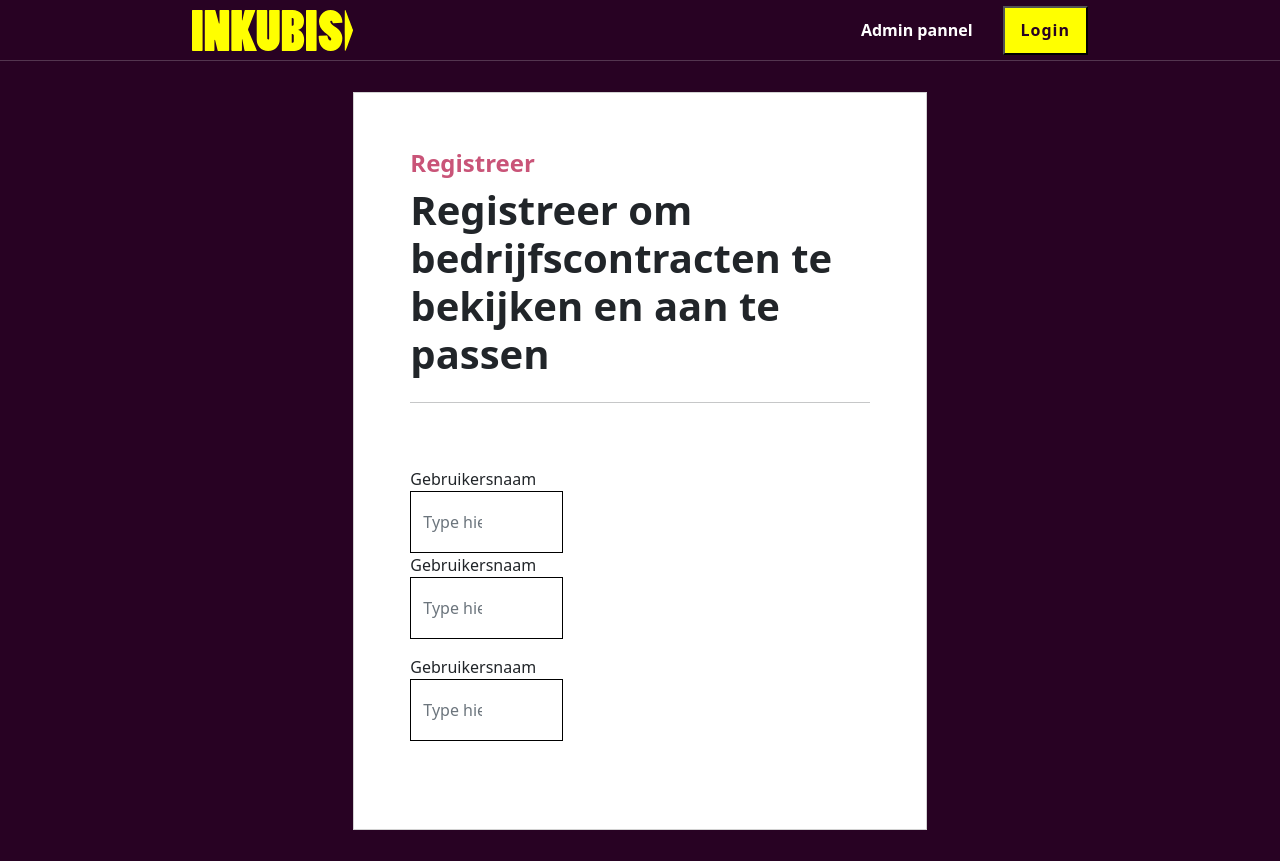
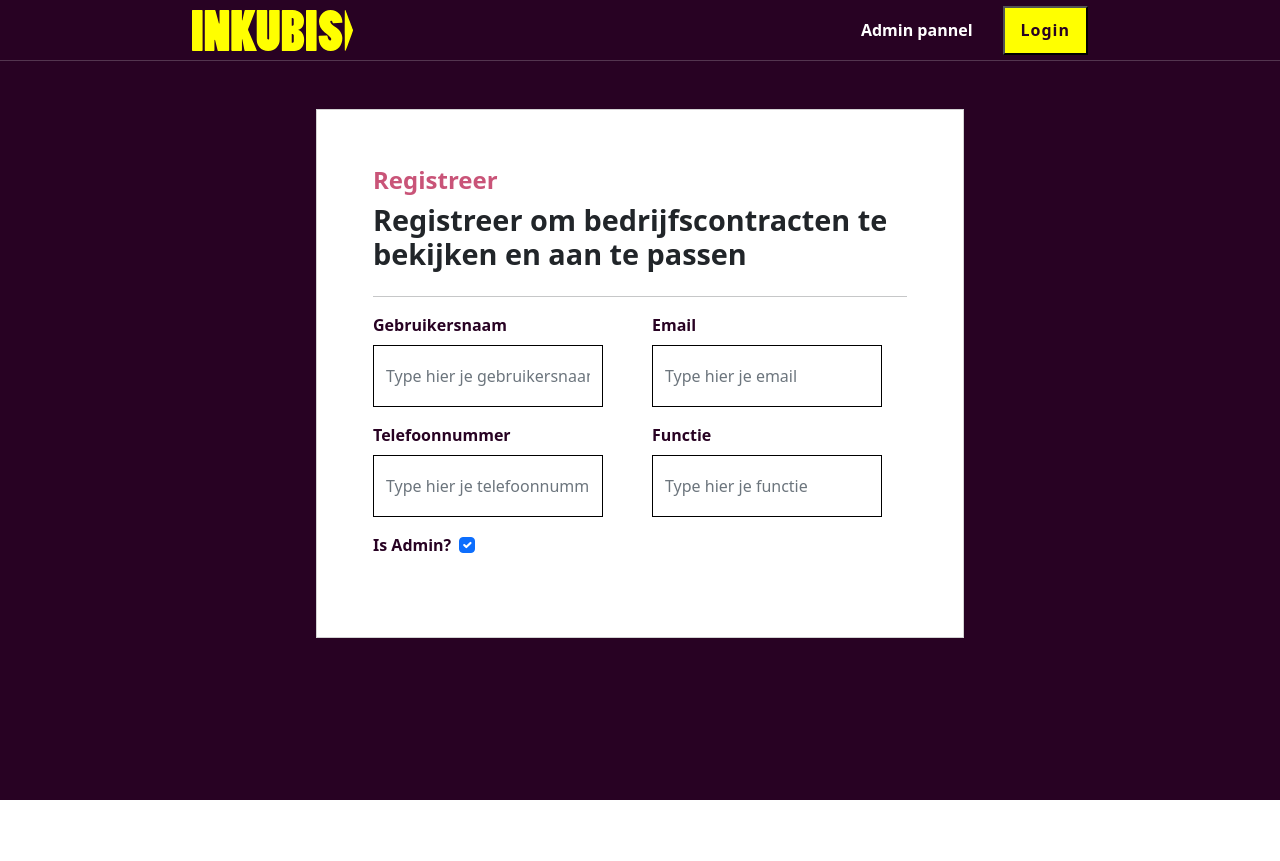
Before and after one commit to kevinvgils/Inkubis-app-frontend, an Angular app: page /register in a window 1280 px wide. After the commit the page ends 800 px from the top, so only its background shows below. Built offline with nearby package versions, Linux system fonts and the light colour scheme.

Commit message:
register finished

```diff
--- a/src/app/components/login/login.component.css
+++ b/src/app/components/login/login.component.css
@@ -45,7 +45,7 @@ input {
 }
 
 .form-control {
-  padding-right: 5rem;
+    width: 70%;
 }
 
 .btn {
@@ -58,4 +58,5 @@ input {
 .btn:hover {
     transition: 0.5s;
     background-color: #c95478;
+    transform: scale(1.02);
 }
--- a/src/app/components/login/login.component.html
+++ b/src/app/components/login/login.component.html
@@ -1,4 +1,4 @@
-<div class="vh-100 d-flex justify-content-center align-items-center">
+<div class="d-flex overflow-hidden">
     <div class="container my-5">
         <div class="row justify-content-start">
             <div class="col-md-5 p-0">
@@ -20,12 +20,9 @@
                             <div class="mb-3">
                                 <label for="password" class="form-label">Wachtwoord</label>
                                 <input type="password" class="form-control" id="password" placeholder="Type hier je wachtwoord" />
+                                <a routerLink="" class="btn end-0 mx-5 my-3">Versturen</a>
                             </div>
-                            <h6 class="my-3">
-                                Nog geen account? <a routerLink="/register">Klik hier</a>
-                            </h6>
                         </form>
-                        <a routerLink="" class="btn end-0 mx-5">Versturen</a>
                     </div>
                 </div>
             </div>
--- a/src/app/components/register/register.component.css
+++ b/src/app/components/register/register.component.css
@@ -5,7 +5,7 @@
 }
 
 h3 {
-    font-size: 2.5rem !important;
+    font-size: 1.8rem !important;
 }
 
 hr {
@@ -17,16 +17,10 @@ hr {
     font-size: 1.5rem;
 }
 
-@media (max-width:1000px) {
-    .card {
-        width: auto;
-        height: auto;
-    }
-}
-
-.no-padding {
-    padding-left: 0;
-    padding-right: 0;
+.card {
+    max-width: 50rem;
+    max-height: 45vw;
+    display: flex;
 }
 
 input {
@@ -36,7 +30,8 @@ input {
 }
 
 .form-control {
-    padding-right: 5rem;
+    width: 90%;
+    font-size: 1rem;
 }
 
 .btn {
--- a/src/app/components/register/register.component.html
+++ b/src/app/components/register/register.component.html
@@ -1,51 +1,50 @@
-<div class="vh-100 d-flex justify-content-center align-items-center">
-    <div class="container">
-        <div class="row justify-content-center">
-            <div class="col-md-8">
+<div class="d-flex overflow-hidden">
+    <div class="container my-5">
+        <div class="row justify-content-center ">
+            <div class="col-md-9">
                 <div class="card rounded-0 bg-white">
-                    <div class="card-body m-2 p-5">
-                        <h6 class="login-preTitle">Registreer</h6>
-                        <h3 class="card-title">
+                    <div class="card-body m-2 p-5 ">
+                        <h6 class="login-preTitle ">Registreer</h6>
+                        <h3 class="card-title ">
                             Registreer om bedrijfscontracten te bekijken en aan te passen
                         </h3>
-                        <hr class="mt-4" />
+                        <hr class="mt-4 " />
+                        <form class="mb-3">
                             <div class="row">
-                            <form class="mb-3 mt-md-5">
-                                <div class="col-md-4">
+                                <div class="col">
                                     <div class="mb-3">
-                                        <label for="username" class="form=label">Gebruikersnaam</label
-                    >
-                    <input
-                      type="username"
-                      class="form-control"
-                      id="username"
-                      placeholder="Type hier je gebruikersnaam"
-                    />
-                    <label for="username" class="form=label"
-                    >Gebruikersnaam</label
-                  >
-                  <input
-                    type="username"
-                    class="form-control"
-                    id="username"
-                    placeholder="Type hier je gebruikersnaam"
-                  />
+                                        <label for="username " class="form-label ">Gebruikersnaam</label>
+                                        <input type="username " class="form-control " id="username " placeholder="Type hier je gebruikersnaam" />
                                     </div>
                                 </div>
-                    <div class="col-md-4">
-                      <div class="mb-3">
-                        <label for="username" class="form=label"
-                          >Gebruikersnaam</label
-                        >
-                        <input
-                          type="username"
-                          class="form-control"
-                          id="username"
-                          placeholder="Type hier je gebruikersnaam"
-                        />
+                                <div class="col">
+                                    <div class="mb-3 ">
+                                        <label for="username " class="form-label ">Email</label>
+                                        <input type="username " class="form-control" id="username " placeholder="Type hier je email" />
                                     </div>
                                 </div>
-
+                            </div>
+                            <div class="row ">
+                                <div class="col">
+                                    <div class="mb-3">
+                                        <label for="phoneNumber" class="form-label ">Telefoonnummer</label>
+                                        <input type="phoneNumber" class="form-control" id="phoneNumber" placeholder="Type hier je telefoonnummer" />
+                                    </div>
+                                </div>
+                                <div class="col">
+                                    <div class="mb-3 ">
+                                        <label for="username " class="form-label ">Functie</label>
+                                        <input type="username " class="form-control" id="username " placeholder="Type hier je functie" />
+                                    </div>
+                                </div>
+                            </div>
+                            <div class="row">
+                                <div class="col-sm-4">
+                                    <label for="isAdmin" class="form-label">Is Admin?</label>
+                                    <input type="checkbox" class="form-check-input mx-2" id="radio1" name="optradio" value="option1" checked>
+                                    <label class="form-check-label" for="radio1"></label>
+                                </div>
+                            </div>
                         </form>
                     </div>
                 </div>
@@ -53,4 +52,3 @@
         </div>
     </div>
 </div>
-</div>
```
Lines whose indentation alone changed are shown as unchanged.
